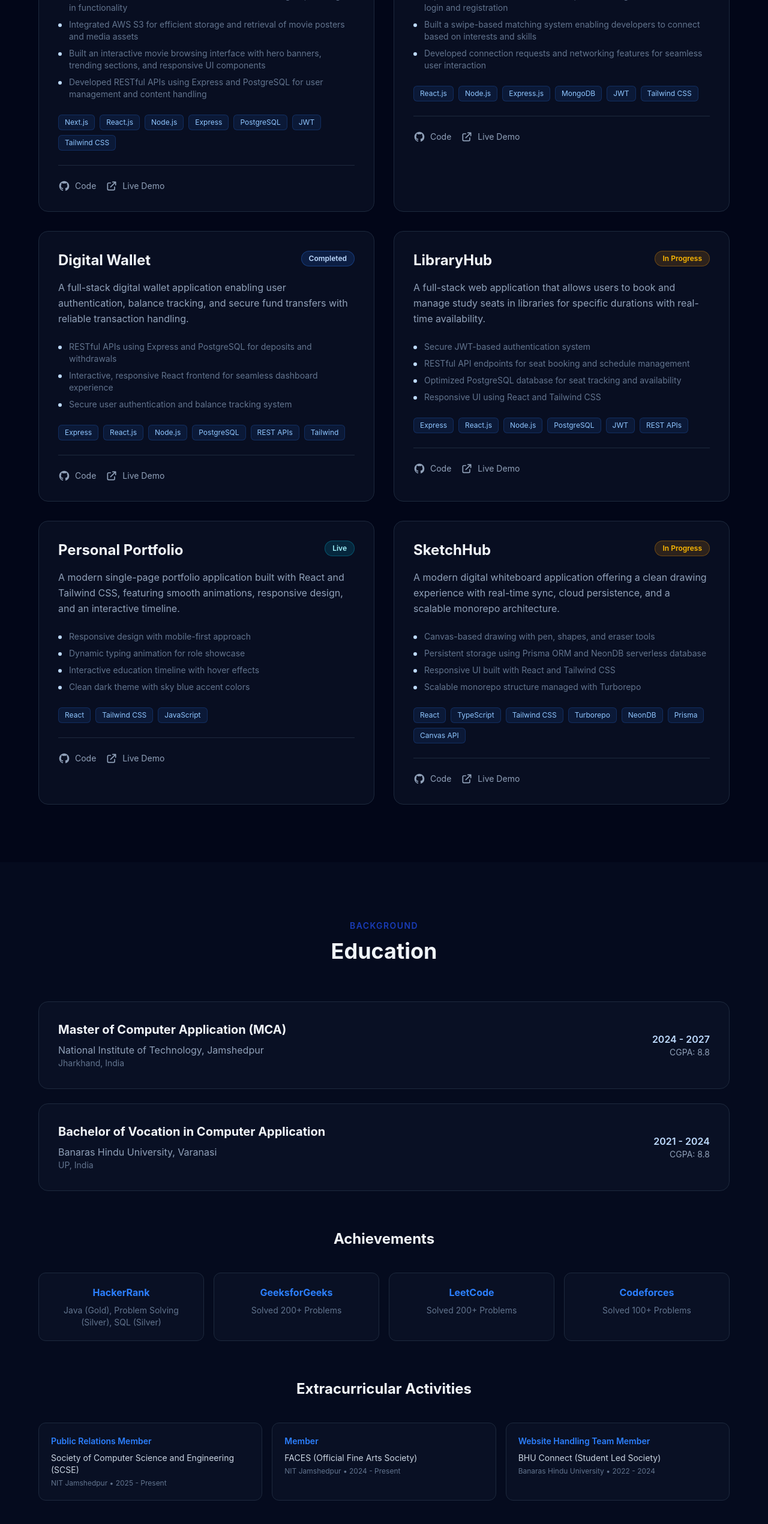
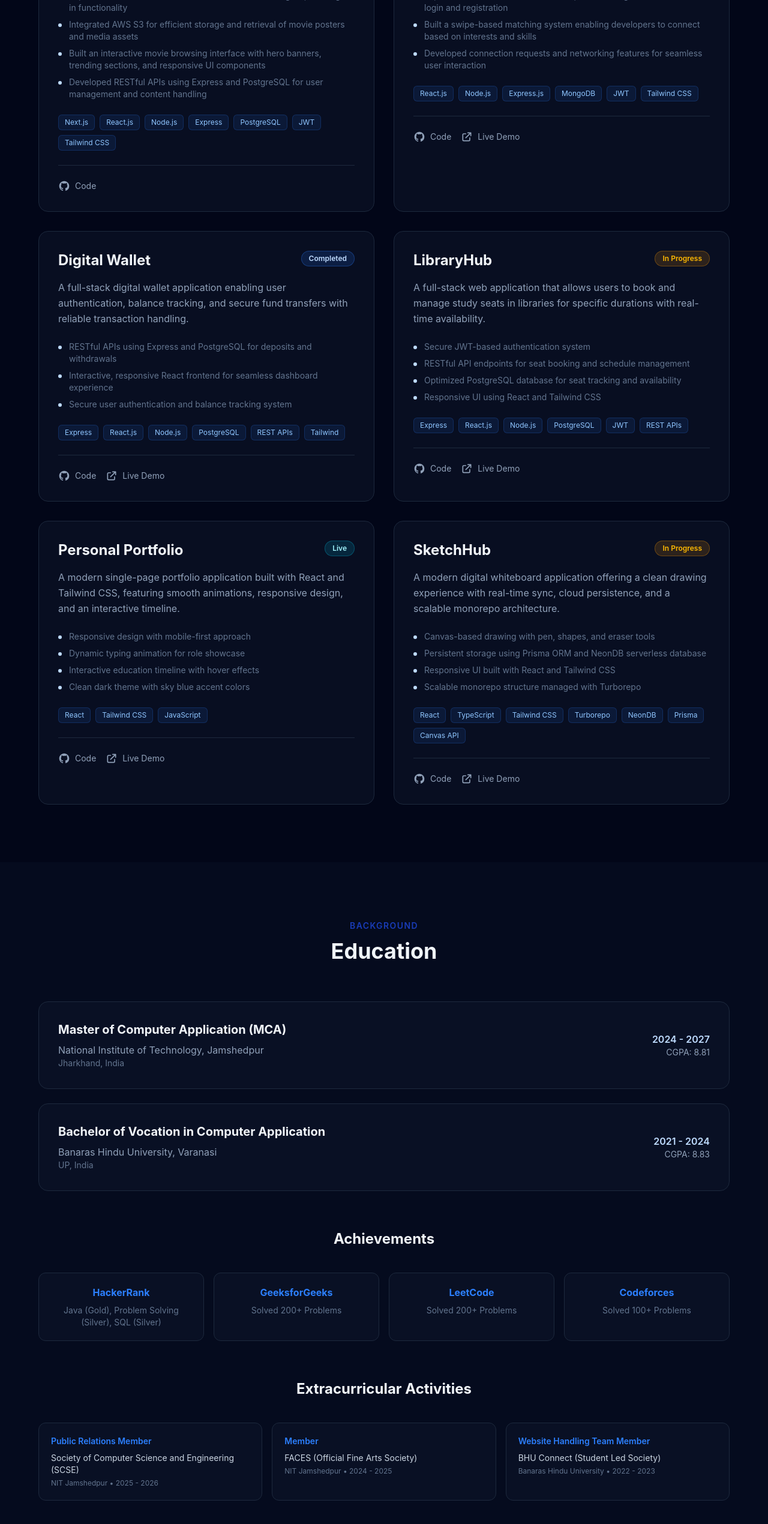
Before and after one commit to suruchisagar/Suruchi-Sagar, a React (Vite) app: page / in a window 1280 px wide. Shown: the part 2702-5242 px from the top of the page at 60% size. Built offline with nearby package versions, Linux system fonts and the light colour scheme.

Commit message:
another changes

```diff
--- a/src/App.jsx
+++ b/src/App.jsx
@@ -46,9 +46,8 @@ const App = () => {
         ],
         tech: ["Next.js", "React.js", "Node.js", "Express", "PostgreSQL", "JWT", "Tailwind CSS"],
         status: "Completed",
-        github: "https://github.com/your-username/velvet",
-        live: "https://your-velvet-app.vercel.app/"
-        },
+        github: "https://github.com/suruchisagar/velvet"
+              },
 
         {
           title: "Fellow",
@@ -60,8 +59,8 @@ const App = () => {
           ],
           tech: ["React.js", "Node.js", "Express.js", "MongoDB", "JWT", "Tailwind CSS"],
           status: "Completed",
-          github: "https://github.com/your-username/fellow",
-          live: "https://your-fellow-app.vercel.app/"
+          github: "https://github.com/suruchisagar/fellow",
+          live: "https://fellow-umber.vercel.app/"
           },
 
     {
@@ -102,8 +101,8 @@ const App = () => {
       ],
       tech: ["React", "Tailwind CSS", "JavaScript"],
       status: "Live",
-      github: "https://github.com/suruchisagar/Suruchi_Sagar",
-      live: "https://suruchi-sagar.vercel.app/"
+      github: "https://github.com/suruchisagar/Suruchi-Sagar",
+      live: "https://suruchi-sagar-148i.vercel.app/"
     },
     {
       title: "SketchHub",
@@ -128,14 +127,14 @@ const App = () => {
       institution: "National Institute of Technology, Jamshedpur",
       location: "Jharkhand, India",
       period: "2024 - 2027",
-      cgpa: "8.8"
+      cgpa: "8.81"
     },
     {
       degree: "Bachelor of Vocation in Computer Application",
       institution: "Banaras Hindu University, Varanasi",
       location: "UP, India",
       period: "2021 - 2024",
-      cgpa: "8.8"
+      cgpa: "8.83"
     }
   ];
 
@@ -147,9 +146,9 @@ const App = () => {
   ];
 
   const activities = [
-    { role: "Public Relations Member", org: "Society of Computer Science and Engineering (SCSE)", place: "NIT Jamshedpur", period: "2025 - Present" },
-    { role: "Member", org: "FACES (Official Fine Arts Society)", place: "NIT Jamshedpur", period: "2024 - Present" },
-    { role: "Website Handling Team Member", org: "BHU Connect (Student Led Society)", place: "Banaras Hindu University", period: "2022 - 2024" },
+    { role: "Public Relations Member", org: "Society of Computer Science and Engineering (SCSE)", place: "NIT Jamshedpur", period: "2025 - 2026" },
+    { role: "Member", org: "FACES (Official Fine Arts Society)", place: "NIT Jamshedpur", period: "2024 - 2025" },
+    { role: "Website Handling Team Member", org: "BHU Connect (Student Led Society)", place: "Banaras Hindu University", period: "2022 - 2023" },
   ];
 
 
```
